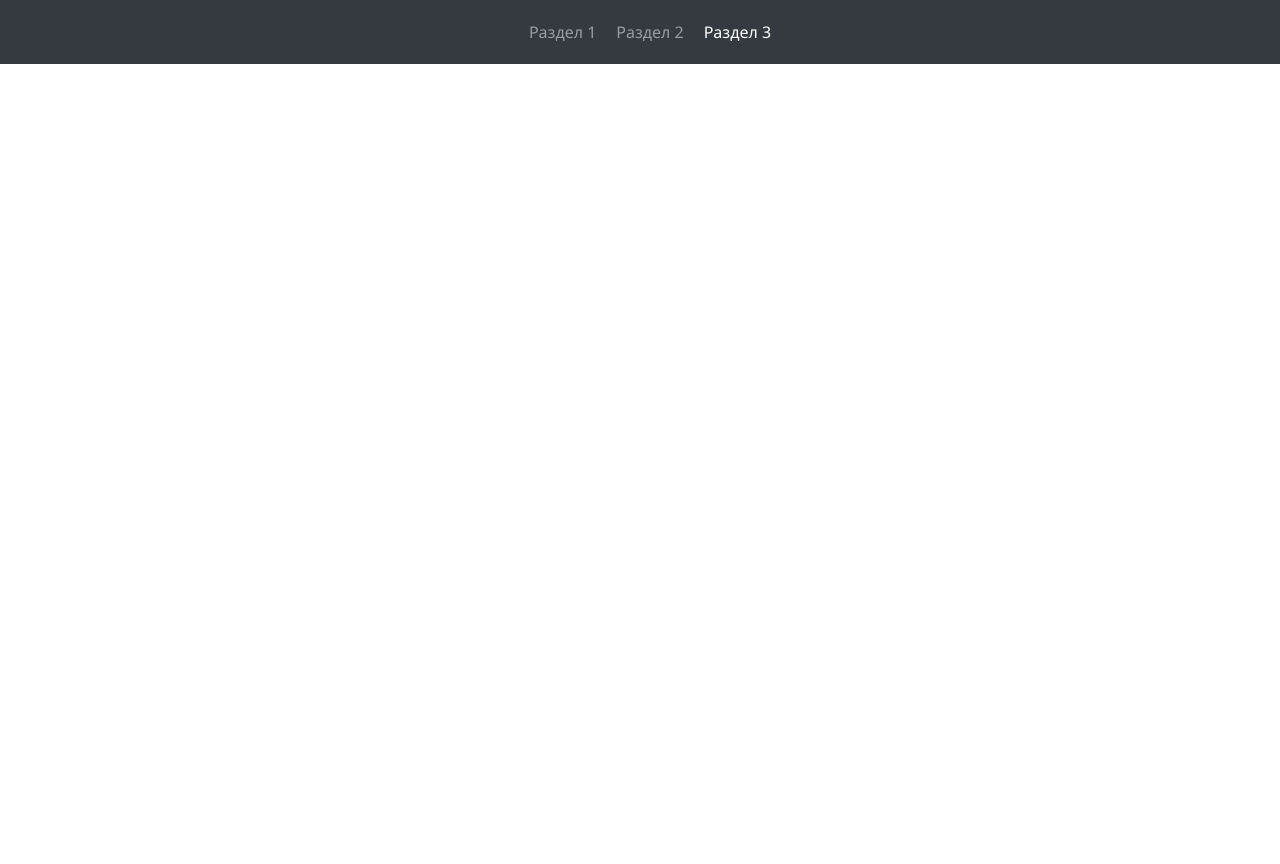
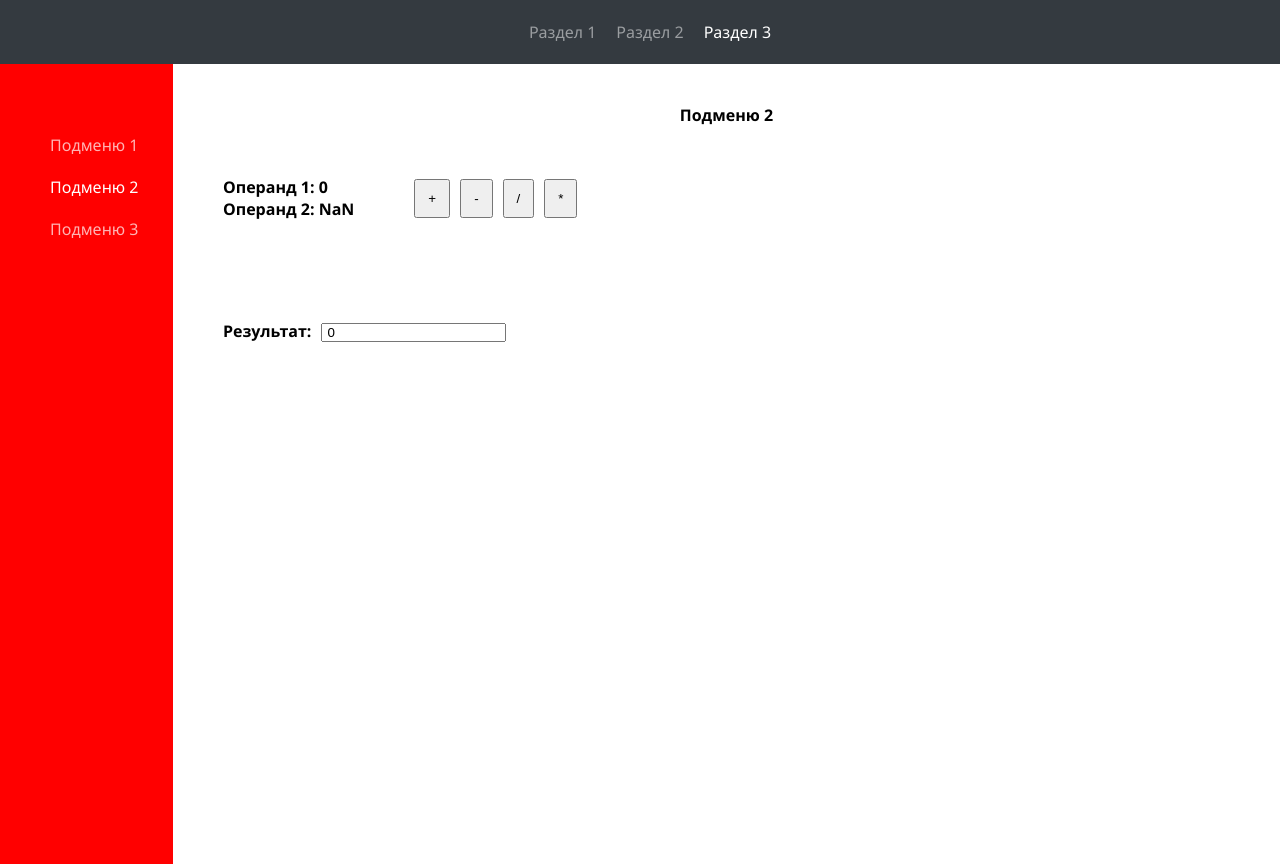
Before and after one commit to mauedem/frontend-test, a Vue app: page /section3/submenu2/submenu2 in a window 1280 px wide. Before the commit the page ends 800 px from the top, so only its background shows below. Built offline with nearby package versions, Linux system fonts and the light colour scheme.

Commit message:
Add submenu2

```diff
--- a/src/components/Navigation.vue
+++ b/src/components/Navigation.vue
@@ -7,7 +7,7 @@
                 class="navbar__nav"
             >
                 <router-link
-                    :to="{ name: item.name }"
+                    :to="{ name: item.name, params: { num: getRouteParam } }"
                     class="navbar__link"
                     :class="{ 'navbar__link--active': activeItem.includes(item.path) }"
                 >
@@ -45,6 +45,10 @@ export default {
     computed: {
         activeItem () {
             return this.$route.path;
+        },
+
+        getRouteParam() {
+            return this.$route.params.num ?? 1
         }
     },
 }
--- a/src/router/index.js
+++ b/src/router/index.js
@@ -27,7 +27,7 @@ const routes = [
         meta: { title: 'Section2' }
     },
     {
-        path: '/section3',
+        path: '/section3/:num',
         name: 'Section3',
         component: () => import('../views/section3/Section3.vue'),
         meta: { title: 'Section3' },
--- a/src/views/section3/Section3.vue
+++ b/src/views/section3/Section3.vue
@@ -20,7 +20,7 @@ export default {
 }
 </script>
 
-<style scoped>
+<style>
 .section3 {
     height: 100%;
     width: 100%;
@@ -28,7 +28,12 @@ export default {
 }
 
 .submenu {
-    /*margin-left: 300px;*/
     width: 100%;
 }
+
+.submenu__header {
+    display: flex;
+    justify-content: center;
+    margin-top: 40px;
+}
 </style>
--- a/src/views/section3/Submenu1.vue
+++ b/src/views/section3/Submenu1.vue
@@ -1,6 +1,6 @@
 <template>
     <div class="submenu1">
-        <div class="submenu1__header title">Подменю1</div>
+        <div class="submenu__header title">Подменю 1</div>
 
         <div class="submenu1__selected-option">
             <div class="title">Результат выбора селектора: </div>
@@ -43,12 +43,6 @@ export default {
 </script>
 
 <style scoped>
-.submenu1__header {
-    display: flex;
-    justify-content: center;
-    margin-top: 40px;
-}
-
 .submenu1__selected-option {
     margin: 50px
 }
--- a/src/views/section3/Submenu2.vue
+++ b/src/views/section3/Submenu2.vue
@@ -1,13 +1,110 @@
 <template>
-    <div>Submenu2</div>
+    <div class="submenu2">
+        <div class="submenu__header title">Подменю 2</div>
+
+        <div class="submenu2__calculator">
+            <div class="submenu2__operands">
+                <div class="title">Операнд 1: {{ getFirstOperand }} </div>
+                <div class="title">Операнд 2: {{ getSecondOperand }}</div>
+            </div>
+
+            <div class="submenu2__functions">
+                <button
+                    class="submenu2__btn"
+                    @click="add"
+                >
+                    +
+                </button>
+                <button
+                    class="submenu2__btn"
+                    @click="subtract"
+                >
+                    -
+                </button>
+                <button
+                    class="submenu2__btn"
+                    @click="divide"
+                >
+                    /
+                </button>
+                <button
+                    class="submenu2__btn"
+                    @click="multiply"
+                >
+                    *
+                </button>
+            </div>
+        </div>
+
+        <div class="submenu2__result">
+            <span class="title">Результат:</span>
+            <input
+                class="submenu2__textfield"
+                type="text"
+                v-model="result"
+            >
+        </div>
+    </div>
 </template>
 
 <script>
+import { mapGetters } from "vuex";
+
 export default {
-    name: "Submenu2"
+    name: "Submenu2",
+
+    data: () => ({
+        result: 0
+    }),
+
+    computed: {
+        ...mapGetters(['text']),
+
+        getFirstOperand() {
+            return Number(this.text)
+        },
+
+        getSecondOperand() {
+            return Number(this.$route.params.num)
+        }
+    },
+
+    methods: {
+        add() {
+            this.result = this.getFirstOperand + this.getSecondOperand
+        },
+
+        divide() {
+            this.result = this.getFirstOperand / this.getSecondOperand
+        },
+
+        subtract() {
+            this.result = this.getFirstOperand - this.getSecondOperand
+        },
+
+        multiply() {
+            this.result = this.getFirstOperand * this.getSecondOperand
+        }
+    }
 }
 </script>
+<style scoped>
+.submenu2__operands, .submenu2__result {
+    margin: 50px
+}
 
-<style scoped>
+.submenu2__calculator {
+    display: flex;
+    align-items: center;
+}
 
+.submenu2__textfield {
+    margin-left: 10px;
+    padding-left: 4px;
+}
+
+.submenu2__btn {
+    margin-left: 10px;
+    padding: 10px 12px;
+}
 </style>
```
